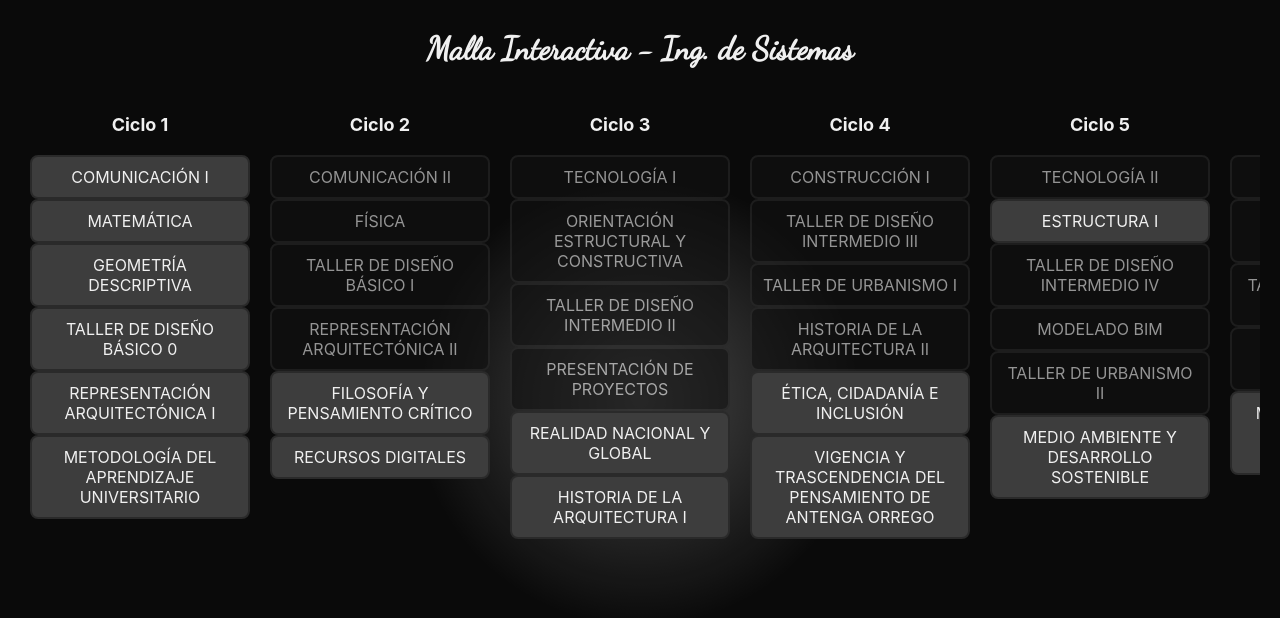
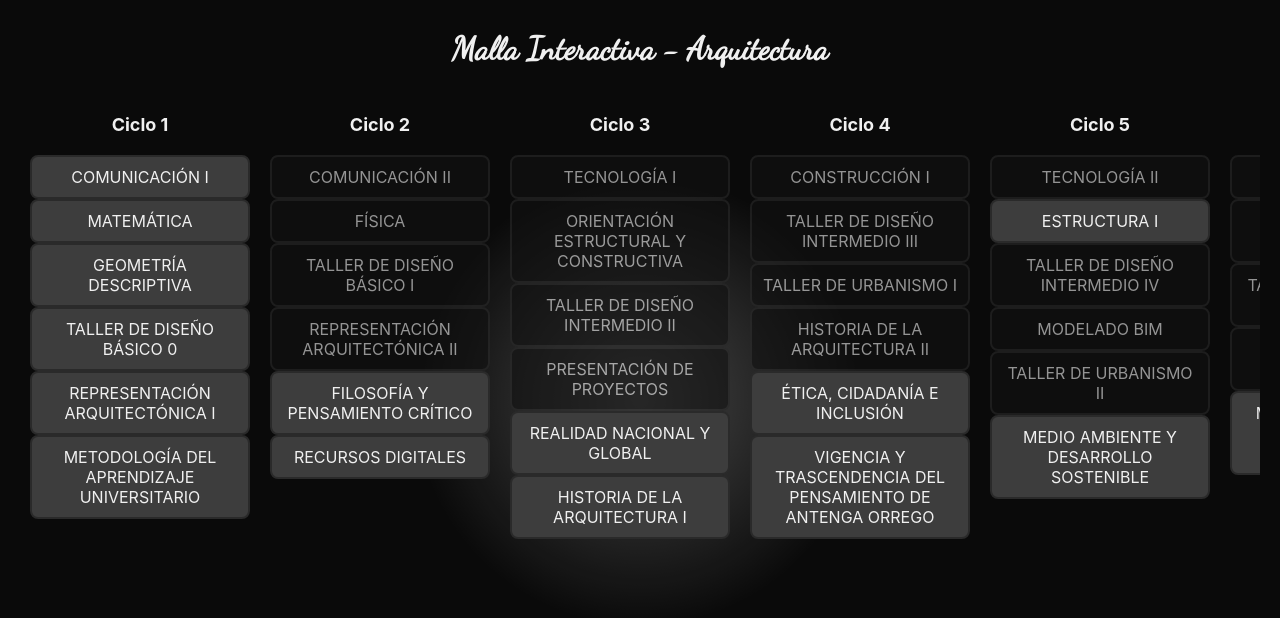
Before and after one commit to andree-git/MallaI_Arquitectura, a plain HTML site: page index.html in a window 1280 px wide. Drawn offline with Linux system fonts and the light colour scheme.

Commit message:
add name

```diff
--- a/index.html
+++ b/index.html
@@ -9,7 +9,7 @@
   <link rel="icon" href="icon.svg" type="image/svg+xml">
 </head>
 <body>
-  <h1>Malla Interactiva - Ing. de Sistemas</h1>
+  <h1>Malla Interactiva - Arquitectura</h1>
   <div id="malla" class="malla-container"></div>
   <script src="script.js"></script>
 </body>
```
